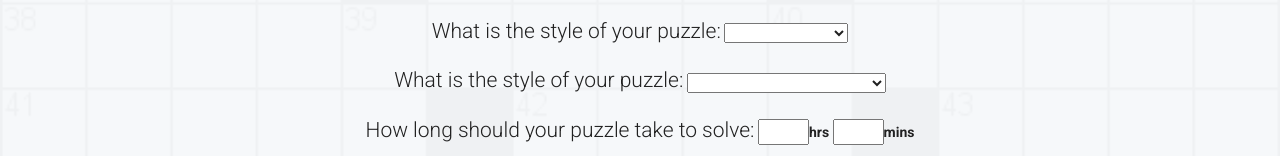
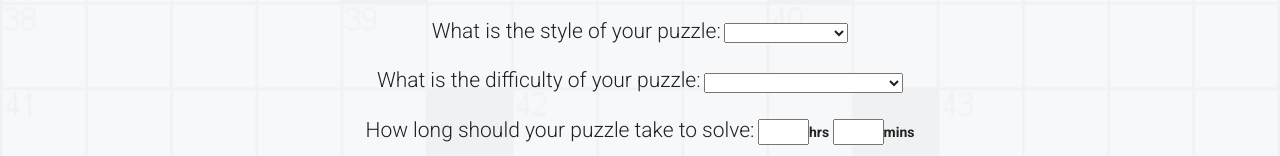
Before and after one commit to kghite/puzld, a plain HTML site: page create.html in a window 1280 px wide. Shown: the part 354-510 px from the top of the page. Drawn offline with nearby package versions, Linux system fonts and the light colour scheme.

Commit message:
FIX: Generator typo

```diff
--- a/create.html
+++ b/create.html
@@ -82,7 +82,7 @@
 						</select>
 					</div><!-- /.row -->
 					<div class="row">
-						<label for="difficulty" class="lead">What is the style of your puzzle:</label>
+						<label for="difficulty" class="lead">What is the difficulty of your puzzle:</label>
 						<select id="difficulty">
 							<option value="empty"></option>
 							<option value="0">My hamster could solve this</option>
```
